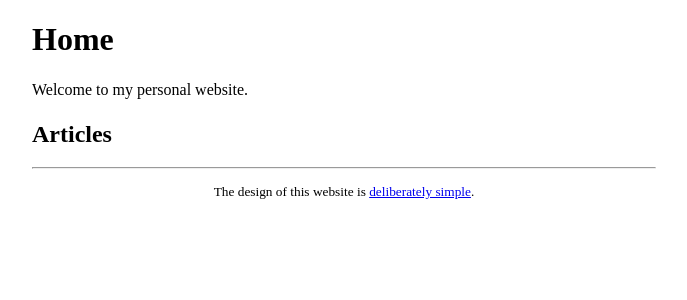
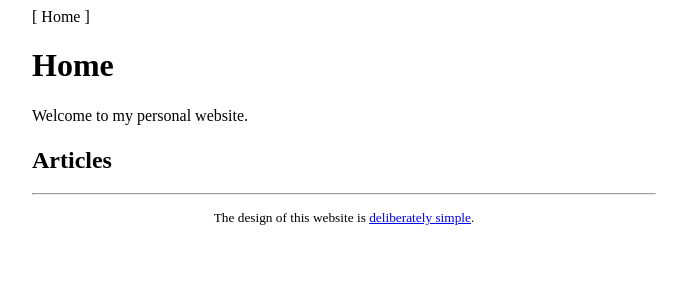
Before and after one commit to nepella/nepella.github.io, a Jekyll site: the page built from index.md, in a window 1280 px wide. Shown: the top 300 px of the page, without its empty margins (296-983 px from the left). Built offline with Jekyll 4.4.1, drawn with Linux system fonts in a browser that asks for light colours.

Commit message:
Restore navigation.

```diff
--- /dev/null
+++ b/_data/navigation.yml
@@ -0,0 +1,4 @@
+---
+
+- name: Home
+  path: /
--- /dev/null
+++ b/_includes/navigation.html
@@ -0,0 +1,7 @@
+<nav>
+  {% for item in site.data.navigation %}
+    <a href="{{ item.path }}" {% if page.url == item.path %}class="current"{% endif %}>
+      {{ item.name }}
+    </a>
+  {% endfor %}
+</nav>
--- a/_layouts/default.html
+++ b/_layouts/default.html
@@ -8,6 +8,7 @@
   <link rel="stylesheet" href="/assets/css/main.css">
 </head>
 <body>
+  {% include navigation.html %}
   <h1>{{ page.title }}</h1>
   {{ content }}
 </body>
```
